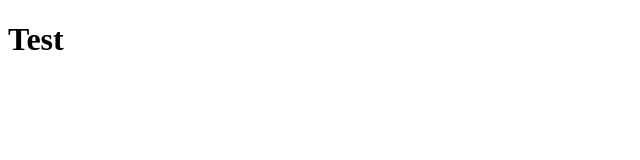
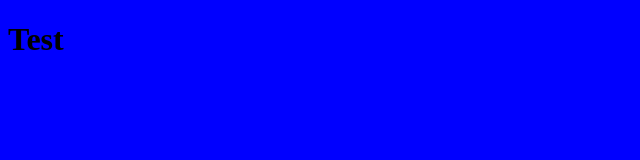
Before and after one commit to Apr7174/william-ross-design, a plain HTML site: page index.html in a window 1280 px wide. Shown: the whole page, without its empty margins (0-640 px from the left). Drawn offline with Linux system fonts and the light colour scheme.

Commit message:
link css file

```diff
--- a/index.html
+++ b/index.html
@@ -2,6 +2,7 @@
 <html>
 <head>
 	<title>William Ross Design</title>
+	<link rel="stylesheet" type="text/css" href="css/wrd.css">
 </head>
 <body>
 	<h1>Test</h1>
```
